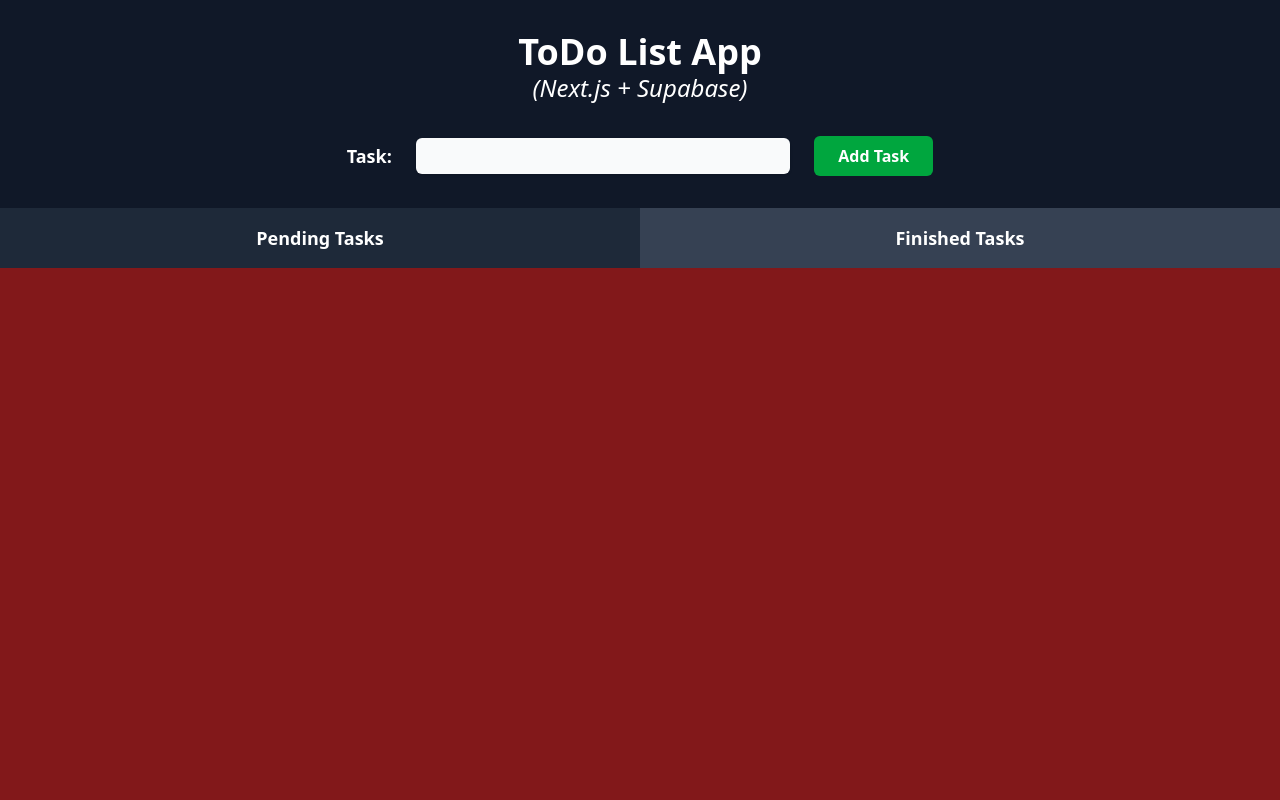
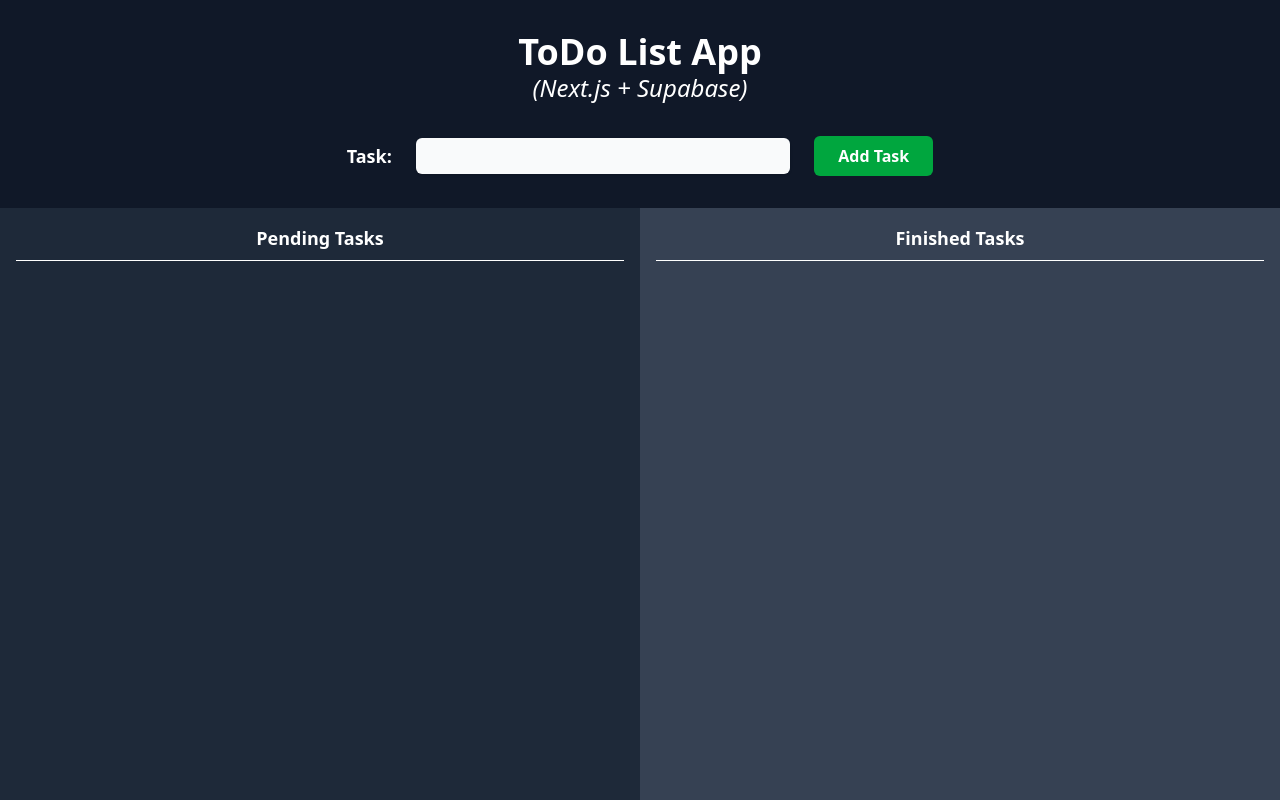
Before and after one commit to khianvictorycalderon/Nextjs-Supabase-ToDo-List-App, a Next.js app: page / in a window 1280 px wide. Built offline with nearby package versions, Linux system fonts and the light colour scheme.

Commit message:
Completed pendint and finished tasks section

```diff
--- a/app/page.tsx
+++ b/app/page.tsx
@@ -15,12 +15,14 @@ export default function App() {
         </form>
       </div>
 
-      <div className="flex flex-col lg:flex-row text-white h-full">
-        <div className="flex-1/2 bg-gray-800 p-4 text-center lg:h-full">
+      <div className="flex flex-col lg:flex-row text-white flex-1 h-full">
+        <div className="flex-1/2 bg-gray-800 p-4 text-center">
           <span className="text-lg font-semibold">Pending Tasks</span>
+          <hr className="my-2"/>
         </div>
-        <div className="flex-1/2 bg-gray-700 p-4 text-center lg:h-full">
+        <div className="flex-1/2 bg-gray-700 p-4 text-center">
           <span className="text-lg font-semibold">Finished Tasks</span>
+          <hr className="my-2"/>
         </div>
       </div>
 
```
